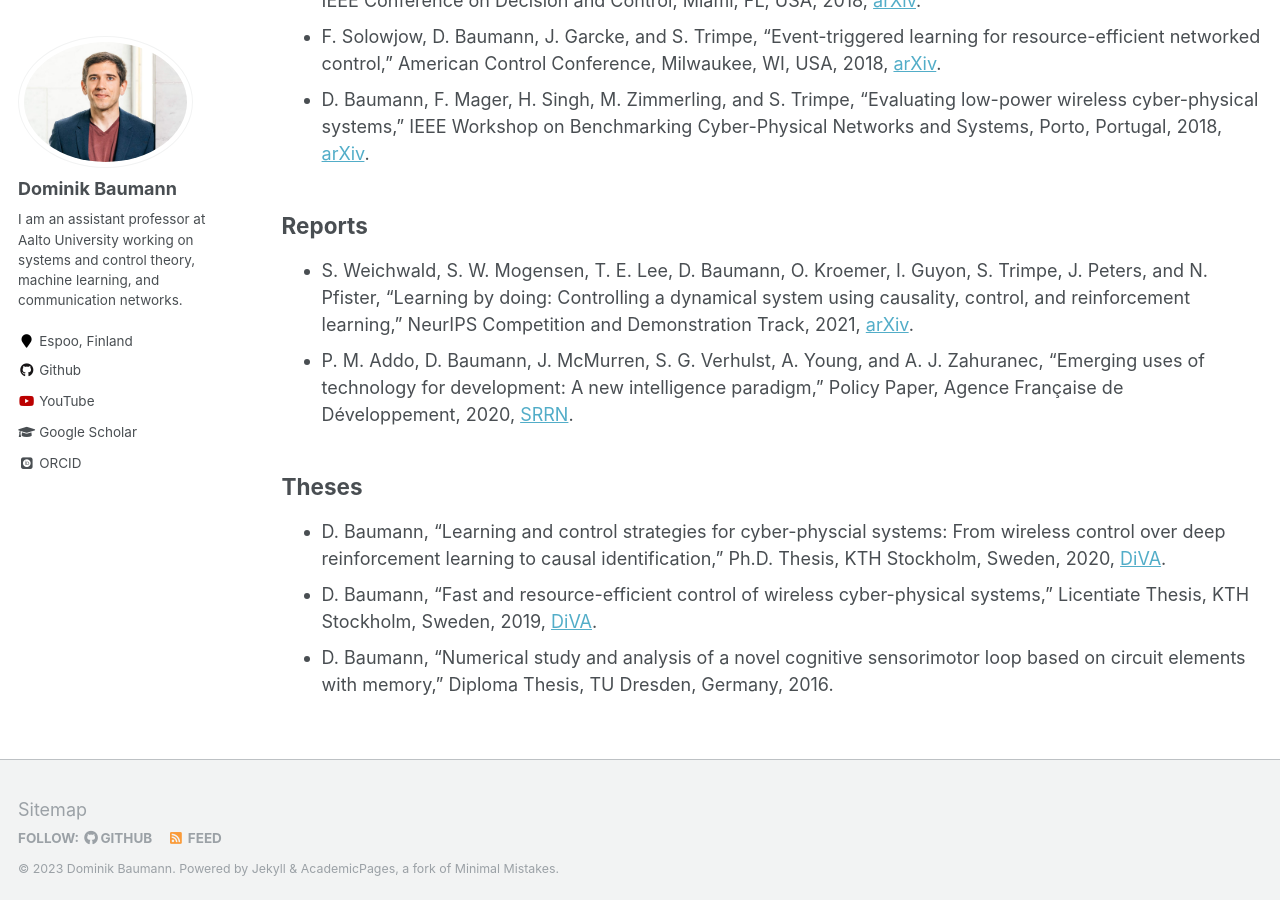
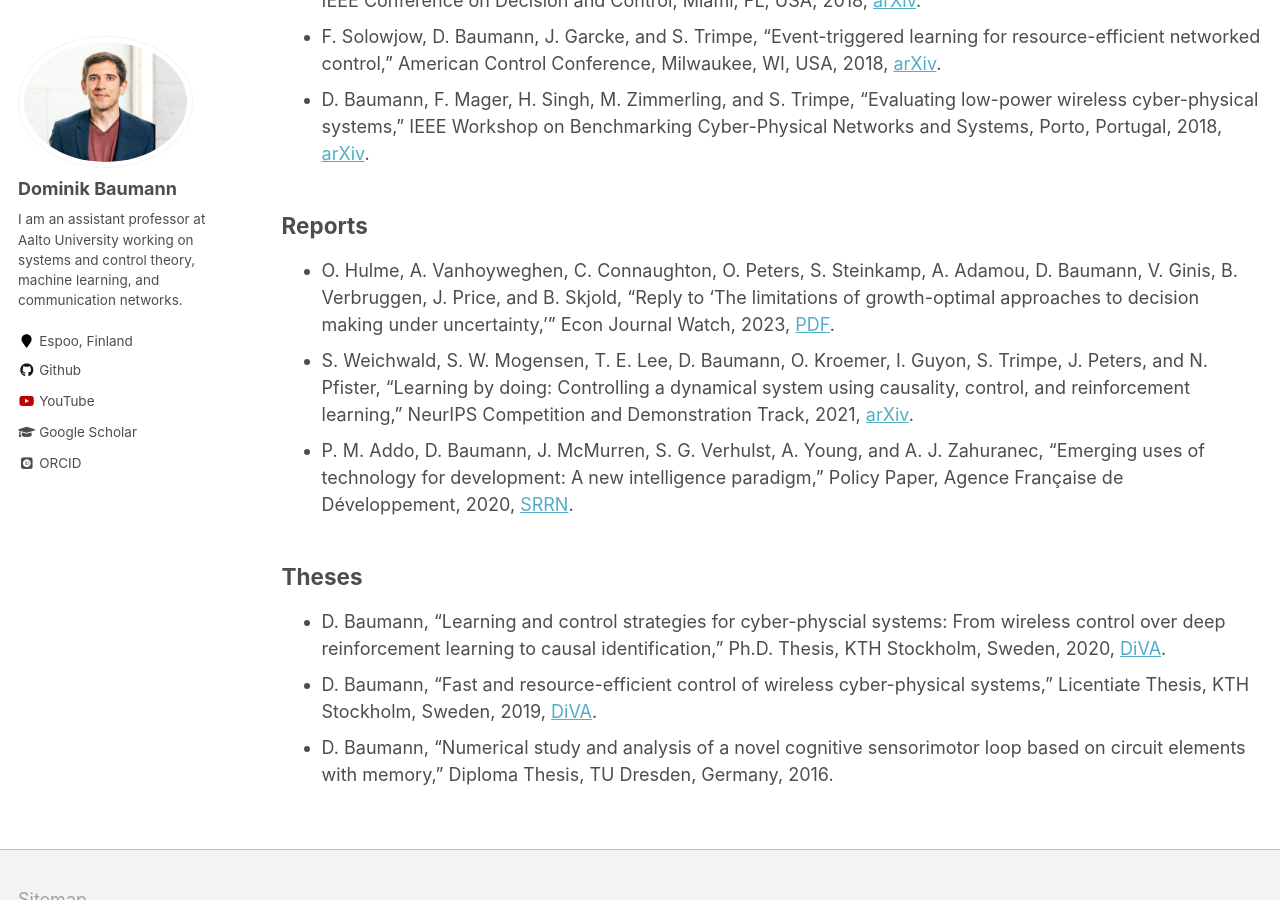
Before and after one commit to baumanndominik/baumanndominik.github.io, a Jekyll site: the page built from _pages/publications.md, in a window 1280 px wide and 900 px high, scrolled down 1761 px. Built offline with Jekyll 4.4.1, drawn with Linux system fonts in a browser that asks for light colours; some web fonts are replaced.

Commit message:
new paper

```diff
--- a/_pages/publications.md
+++ b/_pages/publications.md
@@ -37,6 +37,7 @@ You can also find my articles on [my Google Scholar profile](https://scholar.goo
 
 ## Reports
 
+* O. Hulme, A. Vanhoyweghen, C. Connaughton, O. Peters, S. Steinkamp, A. Adamou, D. Baumann, V. Ginis, B. Verbruggen, J. Price, and B. Skjold, "Reply to 'The limitations of growth-optimal approaches to decision making under uncertainty,'" Econ Journal Watch, 2023, [PDF](https://econjwatch.org/File+download/1283/HulmeEtAlSept2023.pdf?mimetype=pdf).
 * S. Weichwald, S. W. Mogensen, T. E. Lee, D. Baumann, O. Kroemer, I. Guyon, S. Trimpe, J. Peters, and N. Pfister, "Learning by doing: Controlling a dynamical system using causality, control, and reinforcement learning," NeurIPS Competition and Demonstration Track, 2021, [arXiv](https://arxiv.org/pdf/2202.06052).
 * P. M. Addo, D. Baumann, J. McMurren, S. G. Verhulst, A. Young, and A. J. Zahuranec, "Emerging uses of technology for development: A new intelligence paradigm," Policy Paper, Agence Française de Développement, 2020, [SRRN](https://papers.ssrn.com/sol3/papers.cfm?abstract_id=3937649).
 
```
